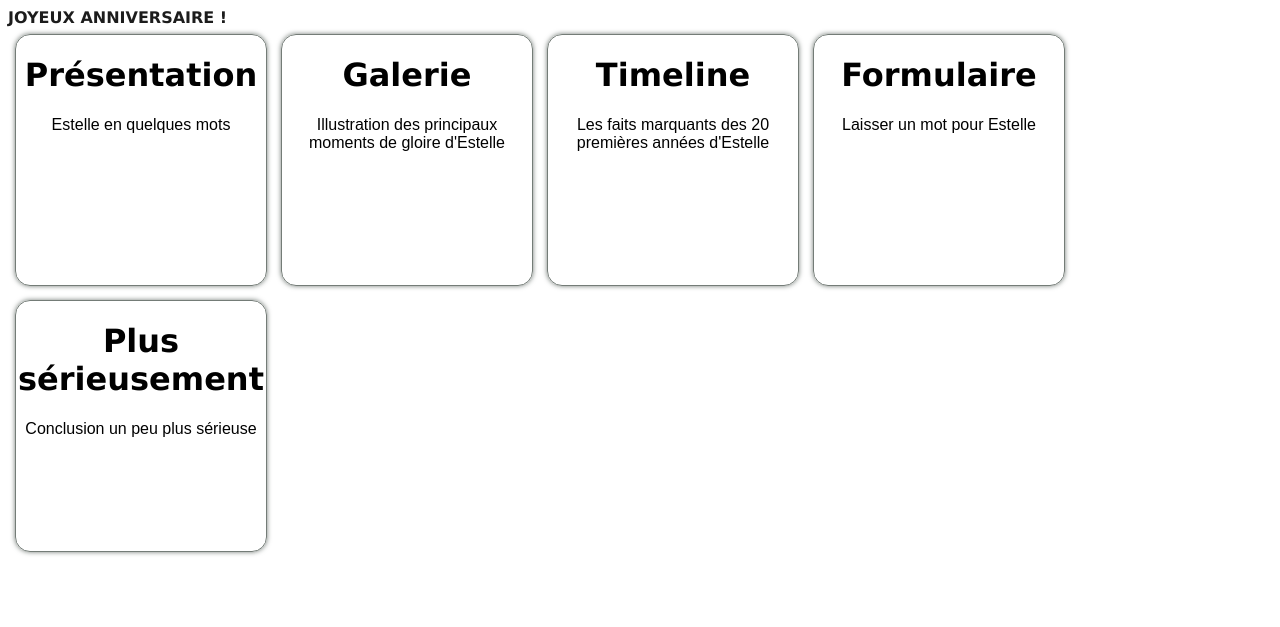
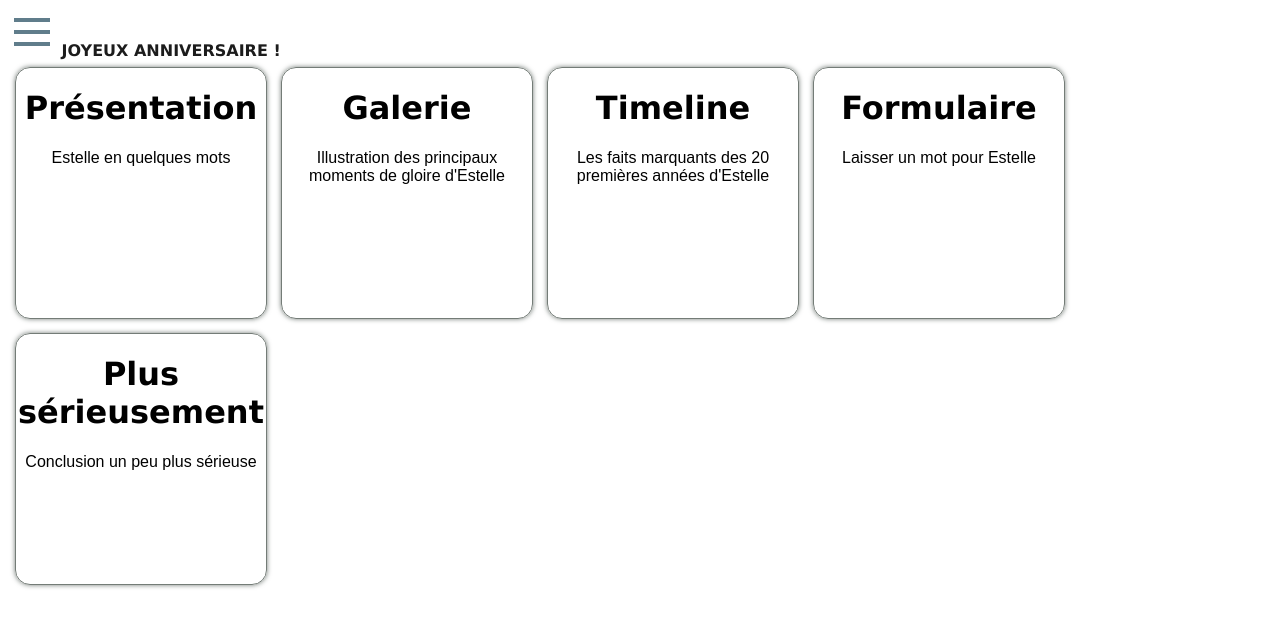
Before and after one commit to Simpleprune/simpleprune.github.io, a Jekyll site: the page menu.html, which Jekyll copies as it is, in a window 1280 px wide. Shown: the top 627 px of the page. Built offline with Jekyll 4.4.1, drawn with Linux system fonts in a browser that asks for light colours.

Commit message:
Update menu.html

```diff
--- a/menu.html
+++ b/menu.html
@@ -25,7 +25,7 @@
 
     <div id="menu">
       <div class="sidebar">
-
+        <img id="prez" src="images/Menu.svg"/>
       </div>
      <div id="menu-btn">Joyeux anniversaire !</div>
     </div>
```
